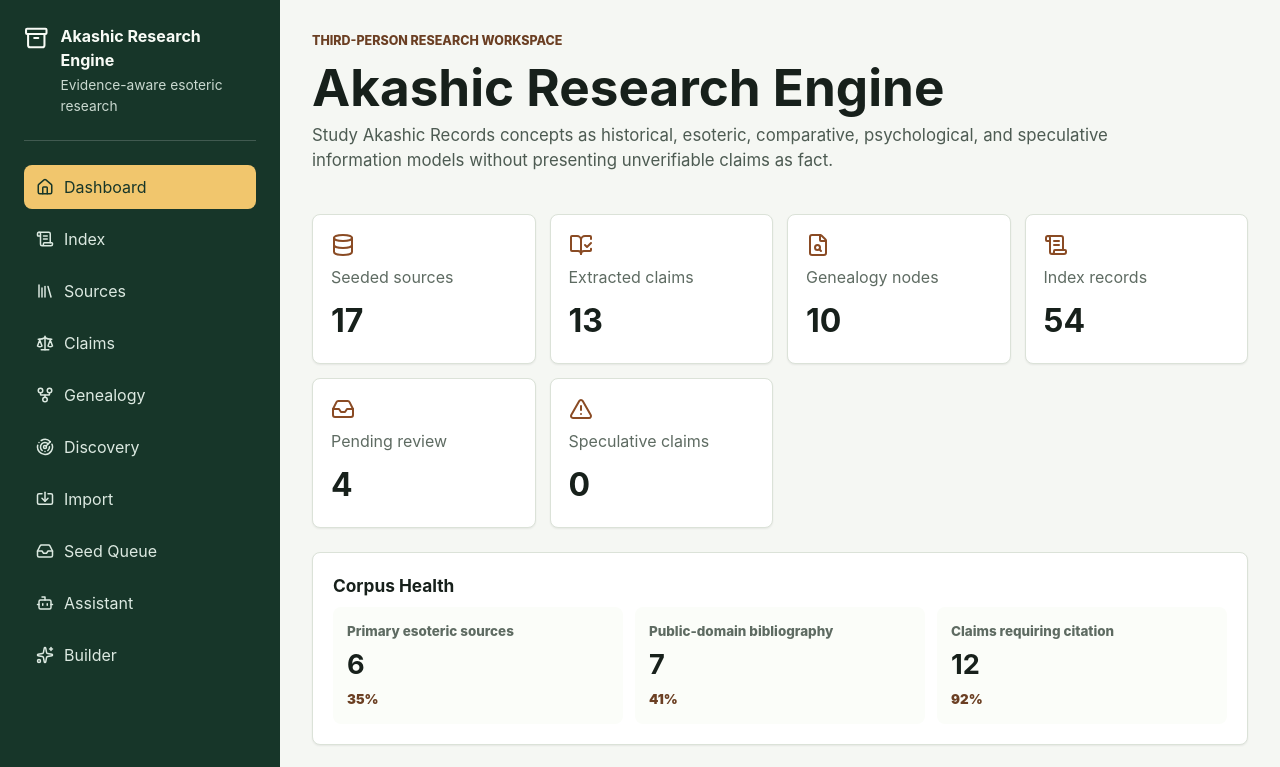
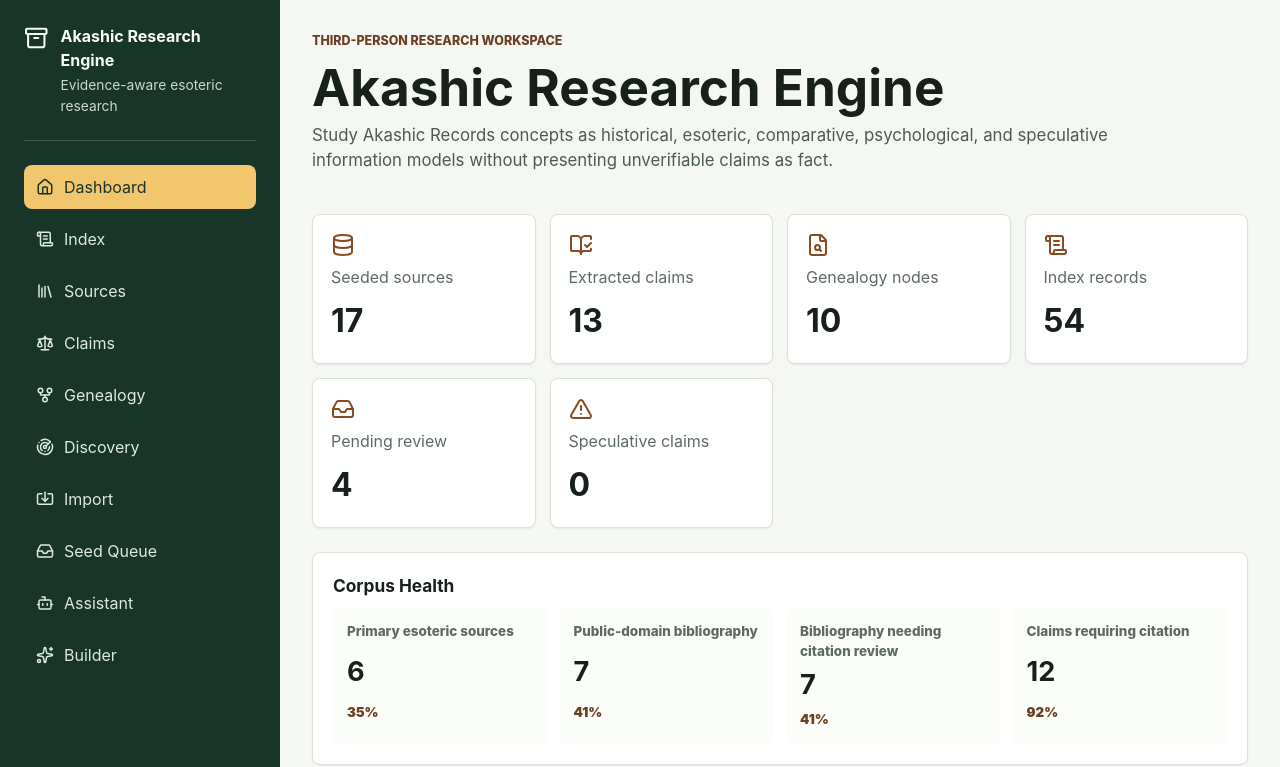
Before and after one commit to dpwebb/Akashic-Research-Engine, a React (Vite) app: page / in a window 1280 px wide. Shown: the top 767 px of the page. Built offline with nearby package versions, Linux system fonts and the light colour scheme.

Commit message:
Enrich bibliography quality metadata

```diff
--- a/src/server/db/schema.ts
+++ b/src/server/db/schema.ts
@@ -69,8 +69,13 @@ export type BibliographicRecordTable = {
   publisher: string;
   archive_url: string;
   rights_status: 'public domain' | 'copyrighted' | 'unknown';
+  source_classification: string;
+  citation_status: 'complete' | 'partial' | 'needs review';
+  access_type: 'full text' | 'catalog/reference' | 'movement page';
+  review_status: 'reviewed' | 'needs page review' | 'lead only';
   stable_citation: string;
   page_reference: string;
+  audit_note: string;
   created_at: Generated<Date>;
   updated_at: Generated<Date>;
 };
--- a/src/shared/researchData.ts
+++ b/src/shared/researchData.ts
@@ -835,13 +835,34 @@ const bibliography: BibliographicRecord[] = sources.map((source) => ({
   title: source.title,
   author: source.author,
   publicationDate: source.date,
-  editionNotes: source.date === 'reference article' || source.date === 'reference entry' ? 'Online reference entry' : 'Edition details require review',
+  editionNotes: inferEditionNotes(source),
   publisher: inferPublisher(source.url, source.author),
   archiveUrl: source.url,
   rightsStatus: source.url.includes('archive.org') || Number.parseInt(source.date, 10) < 1929 ? 'public domain' : 'unknown',
+  sourceClassification: source.sourceType,
+  citationStatus: inferCitationStatus(source),
+  accessType: inferAccessType(source.url),
+  reviewStatus: inferReviewStatus(source),
   stableCitation: `${source.author}. ${source.title}. ${source.date}. ${source.url}`,
-  pageReference: 'page/chapter reference pending review',
+  pageReference: inferPageReference(source),
+  auditNote: inferAuditNote(source),
 }));
+
+function inferEditionNotes(source: Source): string {
+  if (source.date === 'reference article' || source.date === 'reference entry' || source.date === 'modern archive page') {
+    return 'Online reference entry; archive date and revision history should be captured during citation review';
+  }
+
+  if (source.url.includes('archive.org')) {
+    return 'Digitized scan available; edition, imprint, and page images should be verified against the scan';
+  }
+
+  if (source.url.includes('rsarchive.org')) {
+    return 'Online archive transcription; verify against the cited GA edition when page-level citation is required';
+  }
+
+  return 'Edition details require review';
+}
 
 function inferPublisher(url: string, author: string): string {
   if (url.includes('archive.org')) {
@@ -871,6 +892,70 @@ function inferPublisher(url: string, author: string): string {
   return author;
 }
 
+function inferAccessType(url: string): BibliographicRecord['accessType'] {
+  if (url.includes('archive.org') || url.endsWith('.pdf') || url.includes('/Books/')) {
+    return 'full text';
+  }
+
+  if (url.includes('edgarcayce.org') || url.includes('theosophy.wiki')) {
+    return 'movement page';
+  }
+
+  return 'catalog/reference';
+}
+
+function inferCitationStatus(source: Source): BibliographicRecord['citationStatus'] {
+  if (source.url.includes('archive.org') && Number.parseInt(source.date, 10) < 1929) {
+    return 'partial';
+  }
+
+  if (source.date === 'reference entry' || source.date === 'reference article' || source.date === 'modern archive page') {
+    return 'needs review';
+  }
+
+  return 'partial';
+}
+
+function inferReviewStatus(source: Source): BibliographicRecord['reviewStatus'] {
+  if (source.confidenceLevel === 'low') {
+    return 'lead only';
+  }
+
+  if (source.url.includes('archive.org') || Number.parseInt(source.date, 10) < 1929) {
+    return 'needs page review';
+  }
+
+  return 'reviewed';
+}
+
+function inferPageReference(source: Source): string {
+  if (source.url.includes('rsarchive.org')) {
+    return 'chapter/section reference pending against GA source';
+  }
+
+  if (source.url.includes('archive.org') || source.url.endsWith('.pdf')) {
+    return 'page image reference pending review';
+  }
+
+  return 'page/chapter reference pending review';
+}
+
+function inferAuditNote(source: Source): string {
+  if (source.confidenceLevel === 'low') {
+    return 'Lead source only; replace with stronger primary, academic, or archive citation before treating as authority.';
+  }
+
+  if (source.sourceType === 'primary esoteric' || source.sourceType === 'modern spiritual') {
+    return 'Primary for documenting the claim made by the movement or author; not proof of metaphysical truth.';
+  }
+
+  if (source.sourceType === 'religious/comparative') {
+    return 'Use for term-history and comparison; do not collapse South Asian akasha into Western occult record claims.';
+  }
+
+  return 'Secondary context source; verify specific historical claims against primary records where possible.';
+}
+
 export const researchDataset = {
   sources,
   claims,
--- a/src/shared/types.ts
+++ b/src/shared/types.ts
@@ -189,8 +189,13 @@ export type BibliographicRecord = {
   publisher: string;
   archiveUrl: string;
   rightsStatus: 'public domain' | 'copyrighted' | 'unknown';
+  sourceClassification: SourceClassification;
+  citationStatus: 'complete' | 'partial' | 'needs review';
+  accessType: 'full text' | 'catalog/reference' | 'movement page';
+  reviewStatus: 'reviewed' | 'needs page review' | 'lead only';
   stableCitation: string;
   pageReference: string;
+  auditNote: string;
 };
 
 export type SourceImportPreviewRequest = {
--- a/src/ui/pages/Dashboard.tsx
+++ b/src/ui/pages/Dashboard.tsx
@@ -10,6 +10,9 @@ export function Dashboard() {
   const primarySourceCount = researchDataset.sources.filter((source) => source.sourceType === 'primary esoteric').length;
   const publicDomainCount = researchDataset.index.bibliography.filter(
     (record) => record.rightsStatus === 'public domain',
+  ).length;
+  const citationReviewCount = researchDataset.index.bibliography.filter(
+    (record) => record.citationStatus === 'needs review',
   ).length;
   const pendingReviewCount = seedReviewQueue.filter((item) => item.status === 'pending').length;
 
@@ -38,6 +41,7 @@ export function Dashboard() {
         <div className="health-grid">
           <HealthStat label="Primary esoteric sources" value={primarySourceCount} total={sourceCount} />
           <HealthStat label="Public-domain bibliography" value={publicDomainCount} total={researchDataset.index.bibliography.length} />
+          <HealthStat label="Bibliography needing citation review" value={citationReviewCount} total={researchDataset.index.bibliography.length} />
           <HealthStat label="Claims requiring citation" value={researchDataset.claims.filter((claim) => claim.citationRequired).length} total={claimCount} />
         </div>
       </section>
--- a/src/ui/pages/ResearchIndexPage.tsx
+++ b/src/ui/pages/ResearchIndexPage.tsx
@@ -89,8 +89,13 @@ export function ResearchIndexPage() {
               record.editionNotes,
               record.publisher,
               record.rightsStatus,
+              record.sourceClassification,
+              record.citationStatus,
+              record.accessType,
+              record.reviewStatus,
               record.stableCitation,
               record.pageReference,
+              record.auditNote,
             ],
             normalizedQuery,
           ) && matchesDateRange(record.publicationDate, dateFrom, dateTo),
@@ -227,15 +232,22 @@ export function ResearchIndexPage() {
         <div className="source-list">
           {filtered.bibliography.map((record) => (
             <article className="index-card timeline-record" key={record.id}>
-              <span className="tag">{record.rightsStatus}</span>
+              <div className="result-meta">
+                <span className="tag">{record.rightsStatus}</span>
+                <span className="tag">{record.sourceClassification}</span>
+                <span className="tag">{record.citationStatus}</span>
+                <span className="tag">{record.reviewStatus}</span>
+              </div>
               <h2>{record.title}</h2>
               <p className="muted">
                 {record.author} - {record.publicationDate}
               </p>
               <p>{record.editionNotes}</p>
               <p className="muted">Publisher: {record.publisher}</p>
+              <p className="matched-terms">Access: {record.accessType}</p>
               <p className="notes">{record.stableCitation}</p>
               <p className="muted">{record.pageReference}</p>
+              <p className="notes">{record.auditNote}</p>
               <a href={record.archiveUrl} target="_blank" rel="noreferrer">
                 Open record
               </a>
```
Also changed, not shown: src/server/discovery/webDiscovery.ts (+9 -0 lines), 1 other file (tests, documents, lock files or other folders).
